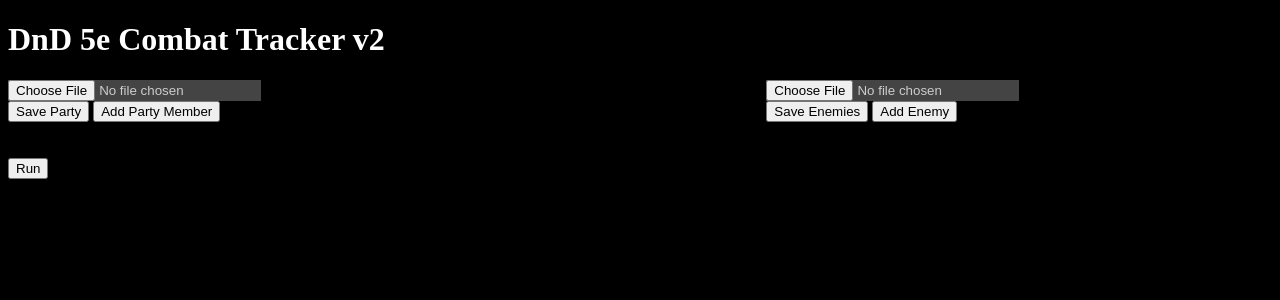
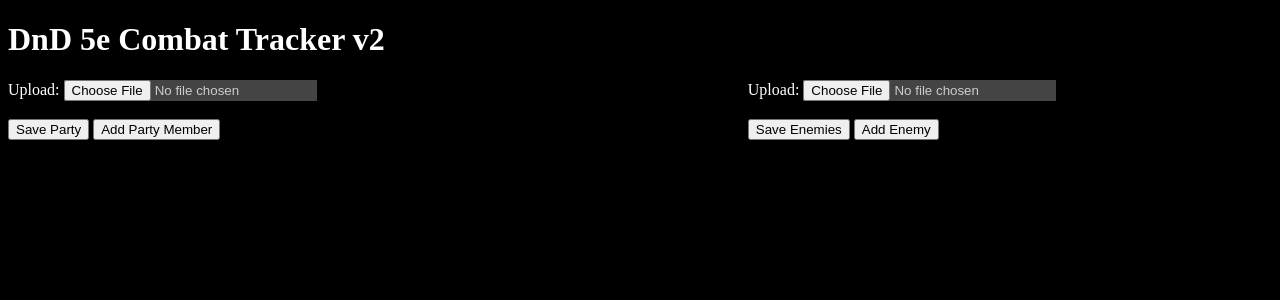
Before and after one commit to gregt114/DnD-5e-Combat-Tracker, a Flask app: page / in a window 1280 px wide. Shown: the top 300 px of the page. Run offline with Flask 2, Linux system fonts and the light colour scheme.

Commit message:
fixed load functionality

```diff
--- a/static/js/index.js
+++ b/static/js/index.js
@@ -128,12 +128,3 @@ $("#enemy-load").change(() => {
     load_side("right");
 });
 // -----------------------------------------------------
-
-
-// FOR TESTING PURPOSES ONLY --- REMOVE LATER
-$("#test").click(() => {
-    get_characters("left").forEach(c => {
-        let string = "<p>" + JSON.stringify(c) + "</p>";
-        $("body").append(string);
-    });
-});
--- a/templates/index.html
+++ b/templates/index.html
@@ -19,23 +19,20 @@
 
     <div class="grid-container">
         <div id="left">
-            <input id="party-load" type="file" value="Load Party">
-            <br>
+            Upload: <input id="party-load" type="file" accept=".json">
+            <br><br>
             <button id="party-save">Save Party</button>
             <button id="party-add">Add Party Member</button>
         </div>
 
         <div id="right">
-            <input id="enemy-load" type="file" value="Load Enemies">
-            <br>
+            Upload: <input id="enemy-load" type="file" accept=".json">
+            <br><br>
             <button id="enemy-save">Save Enemies</button>
             <button id="enemy-add">Add Enemy</button>
         </div>
     </div>
 
-    <!-- FOR TESTING PURPOSES ONLY --- REMOVE LATER -->
-    <br><br>
-    <button id="test">Run</button>
 </body>
 
 <script src="../static/js/index.js"></script>
```
